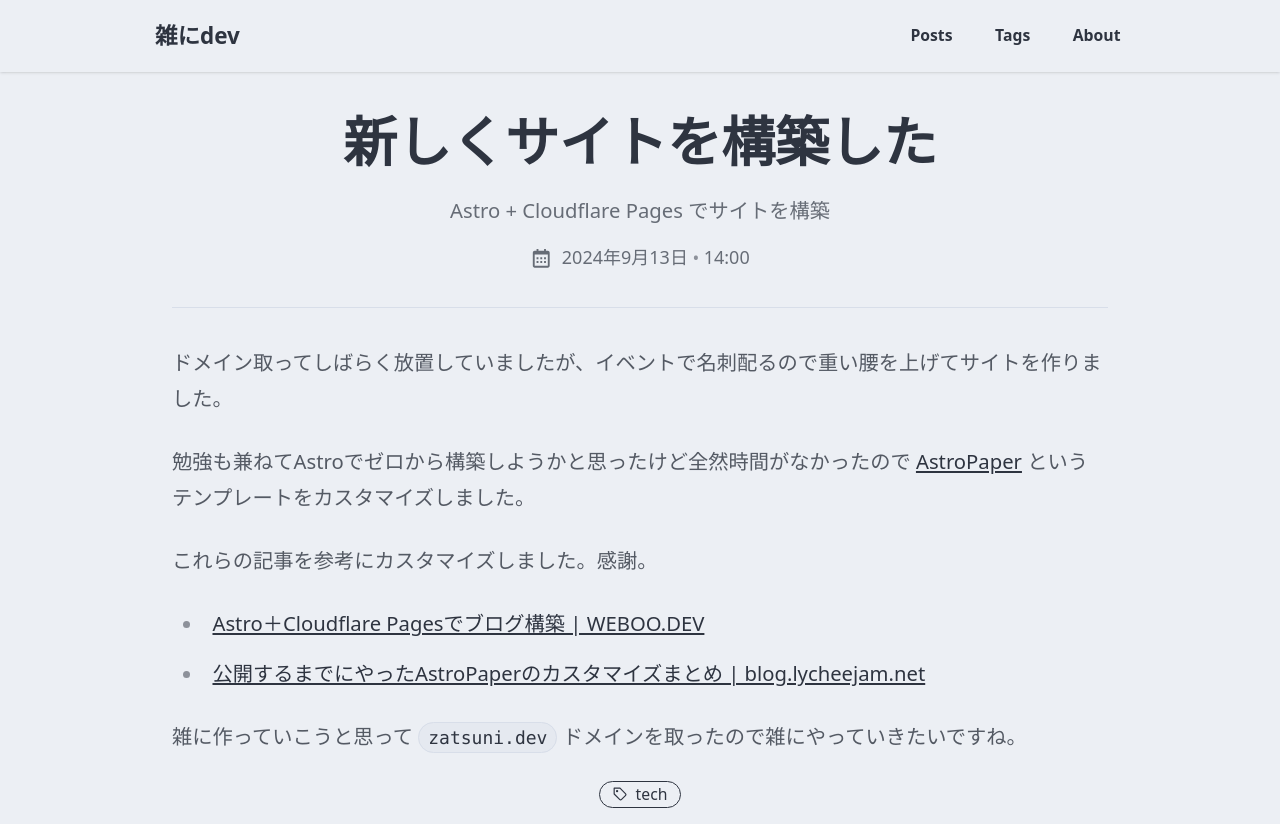
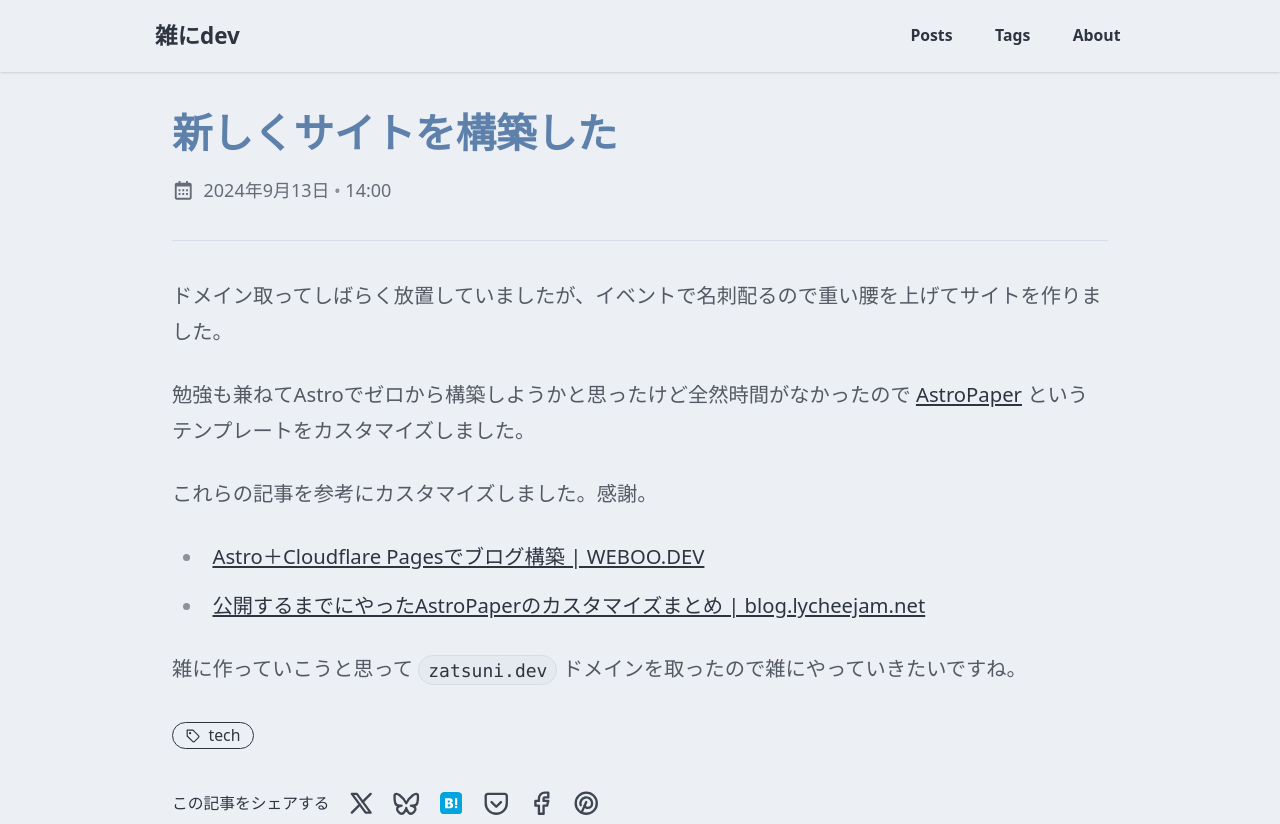
Before and after one commit to hushin/zatsuni.dev, an Astro site: page /posts/2024/first-post in a window 1280 px wide. Shown: the top 824 px of the page. Built offline with nearby package versions, Linux system fonts and the light colour scheme; Astro itself is replaced by a stand-in of ours.

Commit message:
refactor: BlogPostレイアウトを整理し、ShareLinksコンポーネントを追加

```diff
--- a/src/layouts/BlogPost.astro
+++ b/src/layouts/BlogPost.astro
@@ -3,6 +3,7 @@ import type { CollectionEntry } from "astro:content";
 import BaseLayout from "./BaseLayout.astro";
 import Datetime from "../components/Datetime.astro";
 import Tag from "../components/Tag.astro";
+import ShareLinks from "@components/ShareLinks.astro";
 
 type Props = CollectionEntry<"blog">["data"];
 
@@ -10,25 +11,16 @@ const { title, description, pubDatetime, modDatetime, tags = [] } = Astro.props;
 ---
 
 <BaseLayout title={title} description={description}>
-  <article class="mx-auto max-w-4xl px-4 py-8 sm:px-6 lg:px-8">
+  <div class="mx-auto max-w-4xl space-y-8 px-4 py-8 sm:px-6 lg:px-8">
+    <article>
       <!-- 記事ヘッダー -->
       <header class="border-base-300 mb-8 border-b pb-8">
-      <div class="text-center">
         <!-- タイトル -->
         <h1
-          class="text-base-content text-3xl leading-tight font-bold sm:text-4xl lg:text-5xl"
+          class="text-primary text-3xl leading-tight font-bold sm:text-3xl lg:text-4xl"
         >
           {title}
         </h1>
-
-        <!-- 説明文 -->
-        {
-          description && (
-            <p class="text-base-content/70 mx-auto mt-4 max-w-2xl text-lg leading-relaxed">
-              {description}
-            </p>
-          )
-        }
 
         <!-- 公開日・更新日 -->
         <div class="mt-4">
@@ -36,10 +28,8 @@ const { title, description, pubDatetime, modDatetime, tags = [] } = Astro.props;
             pubDatetime={pubDatetime}
             modDatetime={modDatetime}
             size="md"
-            className="justify-center"
             showTime={true}
           />
-        </div>
         </div>
       </header>
 
@@ -47,12 +37,13 @@ const { title, description, pubDatetime, modDatetime, tags = [] } = Astro.props;
       <div class="prose prose-lg mx-auto max-w-none">
         <slot />
       </div>
+    </article>
 
     {
       tags && tags.length > 0 && (
-        <div class="mt-6">
+        <div>
           <h2 class="sr-only">タグ</h2>
-          <div class="flex flex-wrap justify-center gap-2">
+          <div class="flex flex-wrap gap-2">
             {tags.map(tag => (
               <Tag
                 tag={tag}
@@ -66,8 +57,8 @@ const { title, description, pubDatetime, modDatetime, tags = [] } = Astro.props;
         </div>
       )
     }
-  </article>
-
+    <ShareLinks title={title} />
+  </div>
   <!-- 画像拡大表示用のモーダル -->
   <dialog id="imageModal" class="modal">
     <div class="modal-box h-auto w-auto max-w-none p-0">
```
Lines whose indentation alone changed are shown as unchanged.
